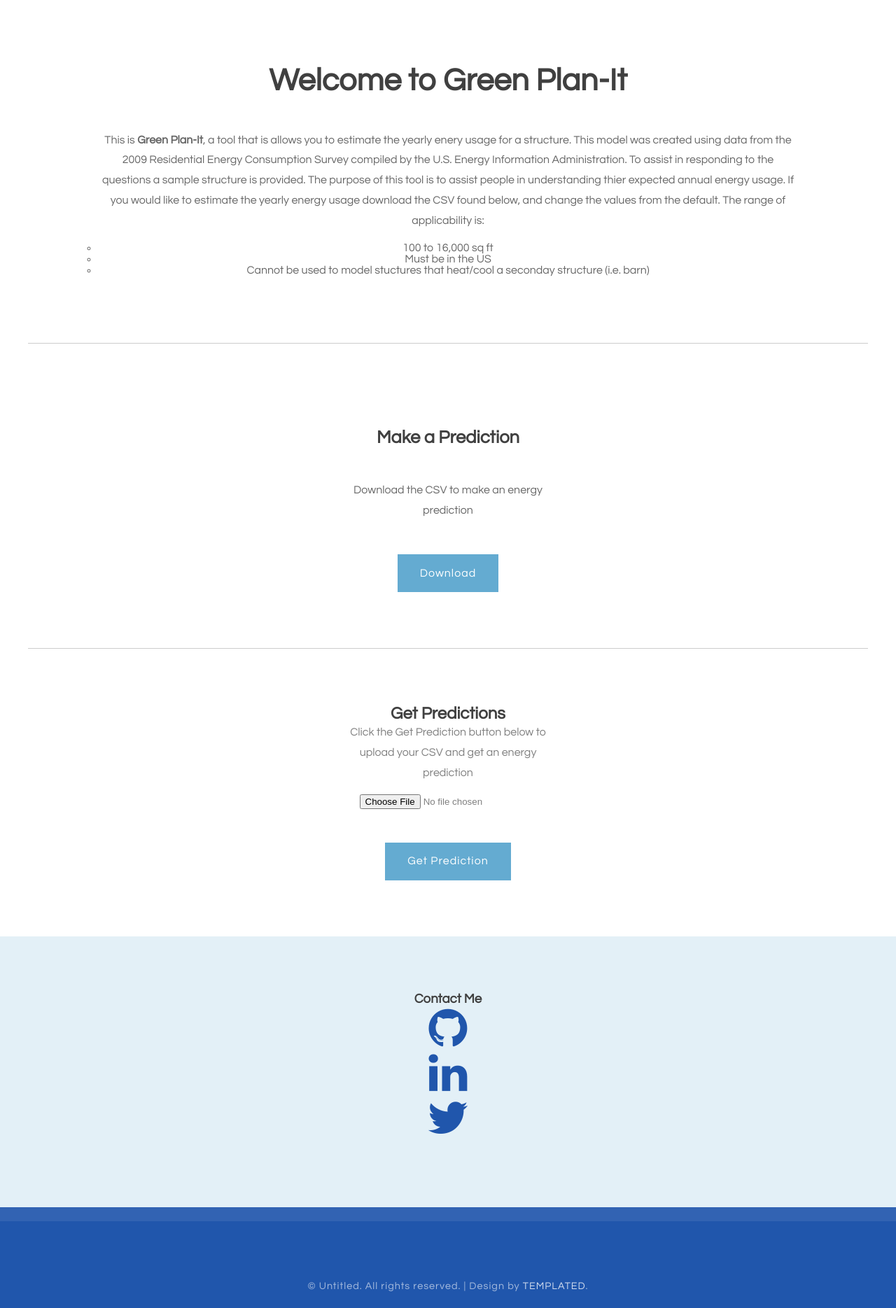
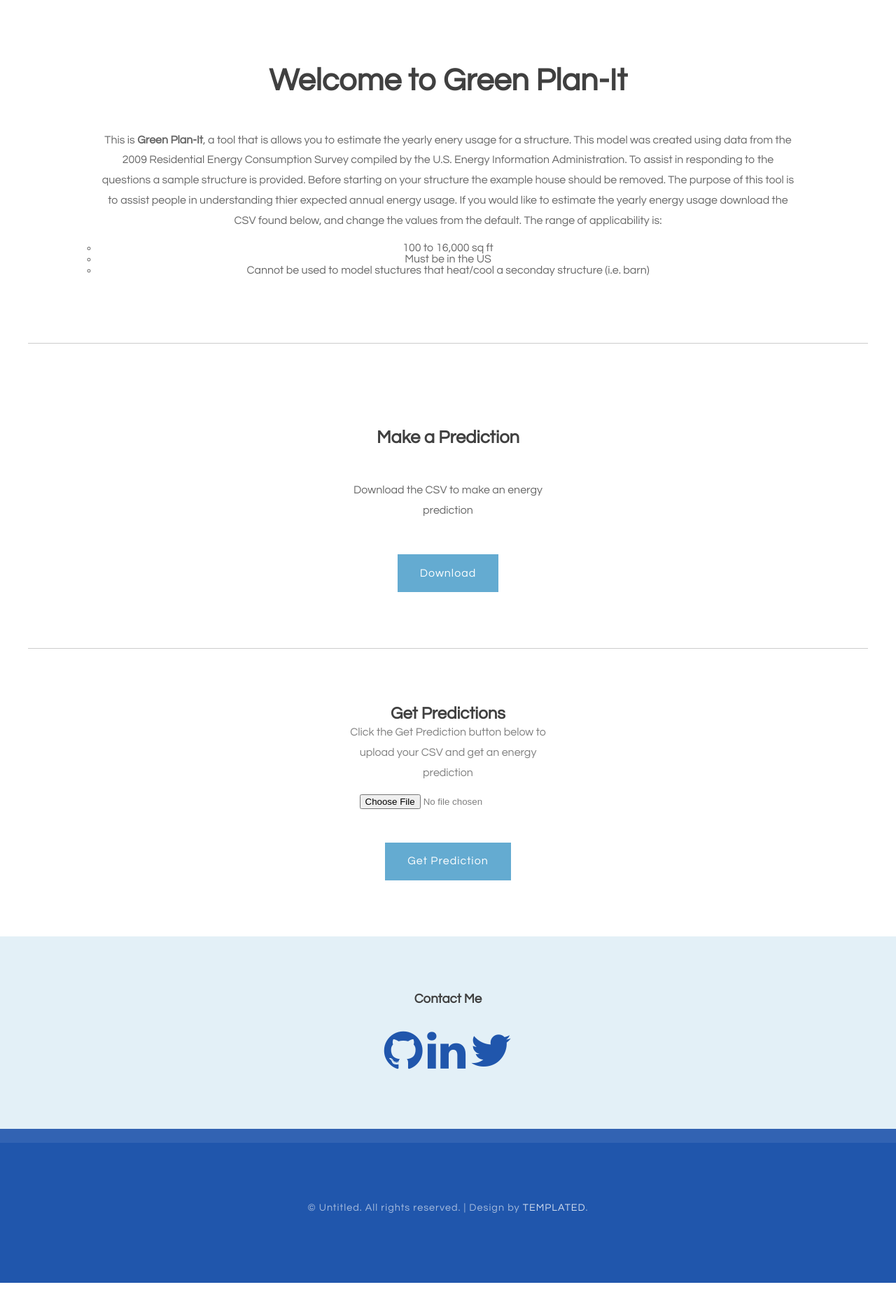
Before and after one commit to rlenaha2/Green-Plan-It, a Flask app: page / in a window 1280 px wide. Shown: the part 988-2857 px from the top of the page at 70% size. After the commit the page ends 2821 px from the top, so only its background shows below. Run offline with Flask 2, Linux system fonts and the light colour scheme; parts of the project's set-up code (start-up, migrations or seed data) failed here and were passed over; some libraries are stand-ins or nearby versions.

Commit message:
Updated webpage formatting

```diff
--- a/website/static/css/default.css
+++ b/website/static/css/default.css
@@ -233,7 +233,8 @@
 
 	ul.contact li a
 	{
-		color: #FFF;
+                display:flex
+		justify-content: space-between;
 	}
 
 	ul.contact li a:before
--- a/website/templates/index.html
+++ b/website/templates/index.html
@@ -80,7 +80,7 @@ $(function() {
 <div class="title">
 	  <h2 id=about>Welcome to Green Plan-It</h2>
 		</div>
-		<p>This is <strong>Green Plan-It</strong>, a tool that is allows you to estimate the yearly enery usage for a structure.  This model was created using data from the 2009 Residential Energy Consumption Survey compiled by the U.S. Energy Information Administration.  To assist in responding to the questions a sample structure is provided.
+		<p>This is <strong>Green Plan-It</strong>, a tool that is allows you to estimate the yearly enery usage for a structure.  This model was created using data from the 2009 Residential Energy Consumption Survey compiled by the U.S. Energy Information Administration.  To assist in responding to the questions a sample structure is provided.  Before starting on your structure the example house should be removed.
 
 		The purpose of this tool is to assist people in understanding thier expected annual energy usage.  If you would like to estimate the yearly energy usage download the CSV found below, and change the values from the default.  The range of applicability is:<ul style="list-style-type:circle">
 <li>100 to 16,000 sq ft</li>
@@ -120,47 +120,75 @@ $(function() {
 </div>
 
 <!-- Contact Section -->
+<!-- NEWEST TEXT -->
 <div id="footer">
-	<h3 id=contact_me>Contact Me</h3>
+ <h3 id=contact_me>Contact Me</h3>
+	<ul class="contact">
+			 	        	<li>
+				          		<a href="https://github.com/rlenaha2" class="btn btn-default btn-lg">
+								<i class="fa fa-github fa-4x"></i>
+								<span class="network-name">Github<span>
+							</a>
+						</li>
+                                        	<li>
+				         		<a href="https://www.linkedin.com/in/ryan-lenahan-64349714/" class="btn btn-default btn-lg">
+
+					         		<i class="fa fa-linkedin fa-4x"></i>
+ 								<span class="network-name">LinkedIn<span>
+					        	</a>
+						</li>
+                                                <li class="list-inline-item">
+				         		<a href="https://twitter.com/rlenaha2" class="btn btn-default btn-lg">
+
+					         		<i class="fa fa-twitter fa-4x"></i>
+								<span class="network-name">Twitter<span>
+					        	</a>
+				         	</li>
+         </ul>
+
+</div>
+<!--
+<div id="footer">
+	<h3 id=contact_me>Contact Me</h3>-->
 	<!--	<div class="container">-->
 		<!-- Text I added -->
-                <div class="row">
+        <!--	        <div class="row">-->
 			<!--
 			<div class="col-lg-8 mx-auto">
 			-->
 <!--			<div class="larger-12 columns">
 				<div class="panel">
 -->
-			        	<ul class="list-inline banner-social-buttons">
+<!--			        	<ul class="list-inline banner-social-buttons">
 			 	        	<li class="list-inline-item">
 				          		<a href="https://github.com/rlenaha2" class="btn btn-default btn-lg">
-								<i class="fa fa-github fa-4x"></i>
+								<i class="fa fa-github fa-4x"></i>-->
 								<!--		<span class="network-name">Github<span>-->
-					         	</a>
+<!--					         	</a>
 				        	</li>
                                         	<li class="list-inline-item">
 				         		<a href="https://www.linkedin.com/in/ryan-lenahan-64349714/" class="btn btn-default btn-lg">
 
-					         		<i class="fa fa-linkedin fa-4x"></i>
+					         		<i class="fa fa-linkedin fa-4x"></i>-->
 								<!--	<span class="network-name">Linkedin<span>-->
-					        	</a>
+<!--					        	</a>
 				         	</li>
                                                 <li class="list-inline-item">
 				         		<a href="https://twitter.com/rlenaha2" class="btn btn-default btn-lg">
 
-					         		<i class="fa fa-twitter fa-4x"></i>
+					         		<i class="fa fa-twitter fa-4x"></i>-->
 								<!--	<span class="network-name">Twitter<span>-->
-					        	</a>
+<!--						        	</a>
 				         	</li>
 
 
-			        	</ul>
+			        	</ul>i-->
 					<!--
 		        	</div>
 </div>  -->
-		</div>
+<!--			</div>-->
 		<!--	</div>-->
-</div>
+<!--	</div>-->
 
 
 		<!-- End of Text I added -->
```
